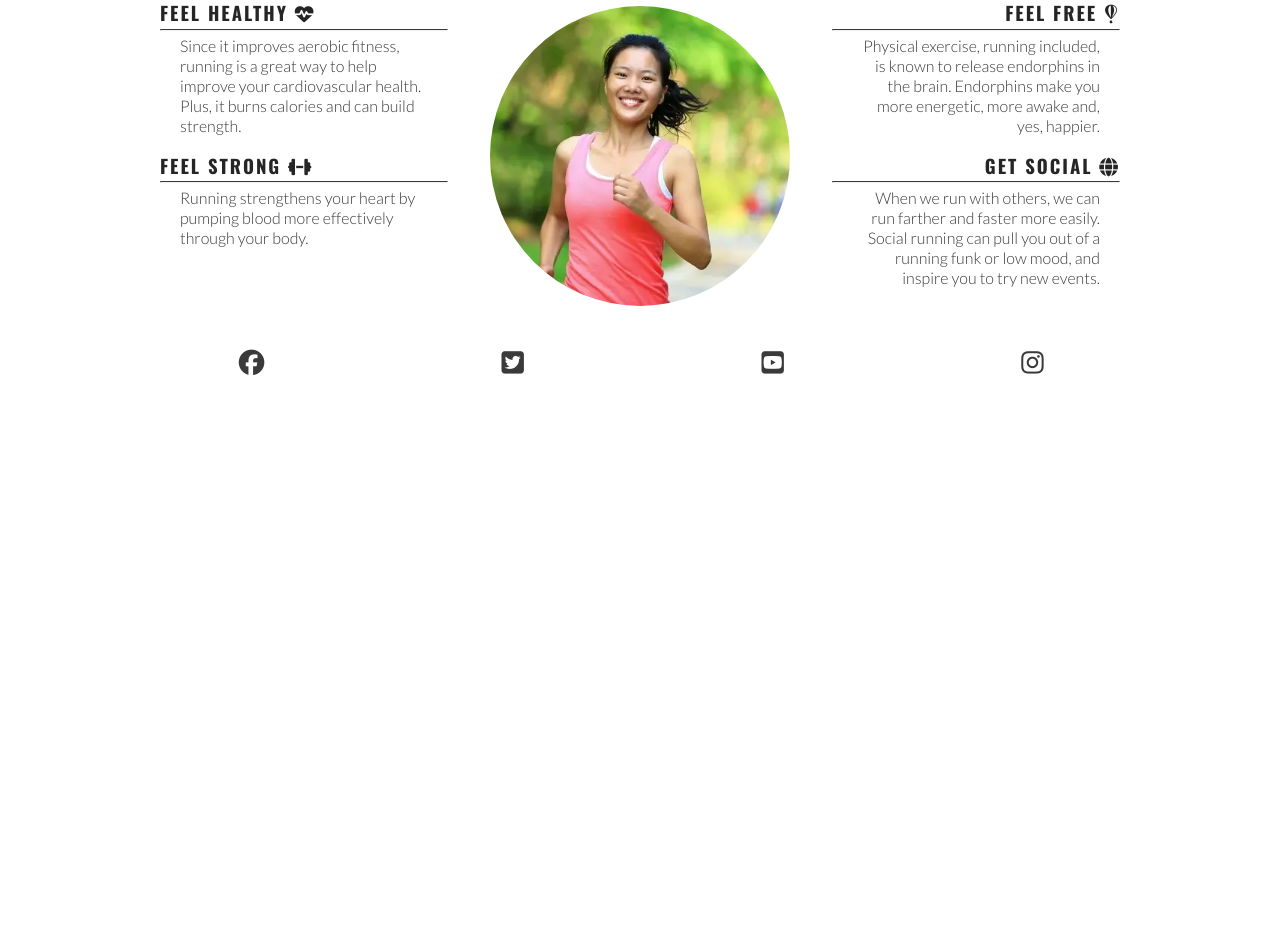
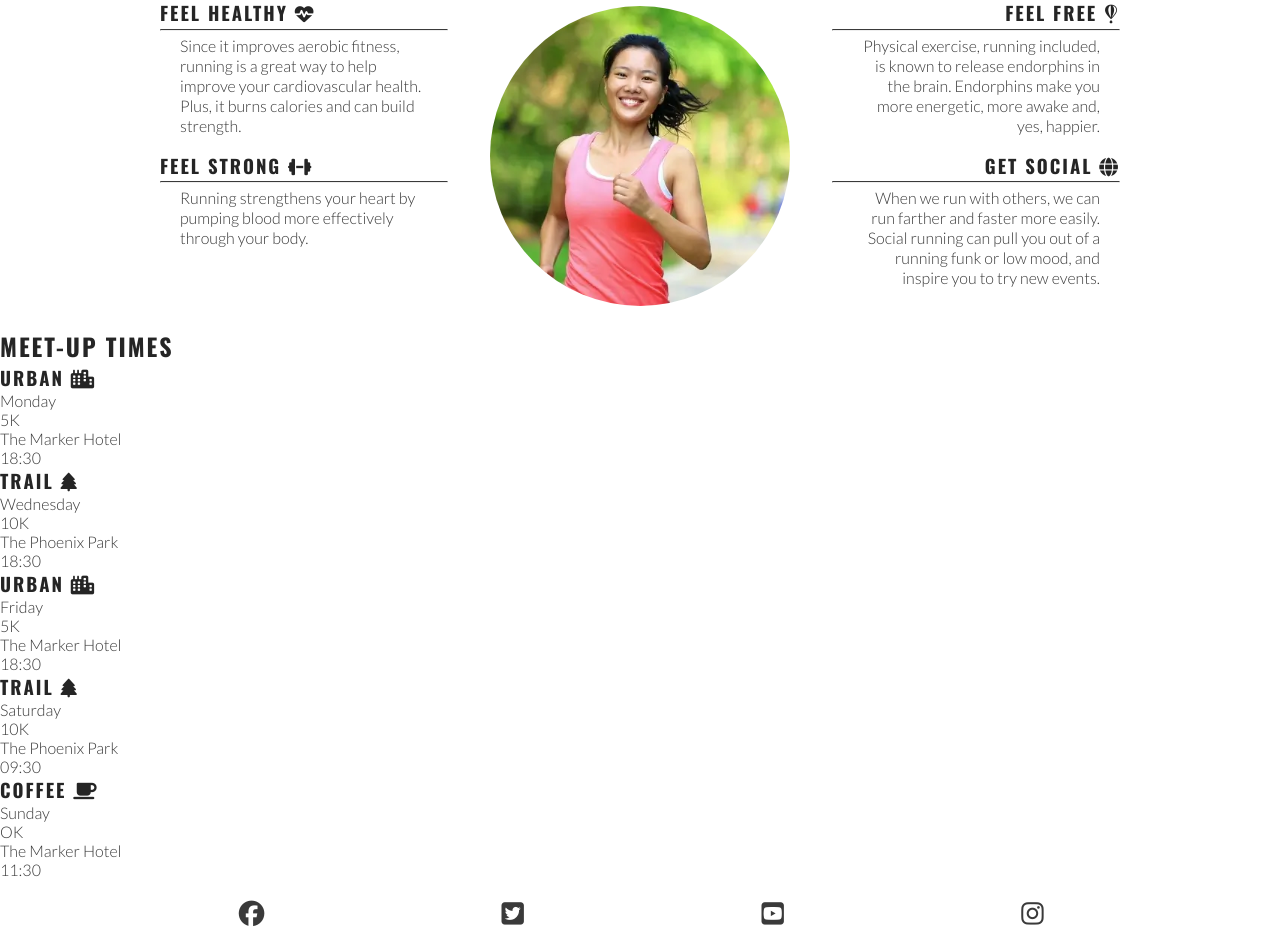
Before and after one commit to cmoynan/Love-Run-3, a plain HTML site: page index.html in a window 1280 px wide. Shown: the part 782-1730 px from the top of the page. Before the commit the page ends 1179 px from the top, so only its background shows below. Drawn offline with nearby package versions, Linux system fonts and the light colour scheme.

Commit message:
added meetup times tohtml

```diff
--- a/index.html
+++ b/index.html
@@ -81,6 +81,48 @@
                 </div>
             </div>
         </section>
+        <section id="meetups">
+            <h2> Meet-up Times</h2>
+            <div id="times">
+                <div>
+                    <h3>URBAN <i class="fa-solid fa-city"></i></h3>
+                    <p>Monday</p>
+                    <p>5K</p>
+                    <p>The Marker Hotel</p>
+                    <p>18:30</p>
+                </div>
+                <div>
+                    <h3>TRAIL <i class="fa-solid fa-tree"></i></h3>
+                    <p>Wednesday</p>
+                    <p>10K</p>
+                    <p>The Phoenix Park</p>
+                    <p>18:30</p>
+                </div>
+                <div>
+                    <h3>URBAN <i class="fa-solid fa-city"></i></h3>
+                    <p>Friday</p>
+                    <p>5K</p>
+                    <p>The Marker Hotel</p>
+                    <p>18:30</p>
+                </div>
+                <div>
+                    <h3>TRAIL <i class="fa-solid fa-tree"></i></h3>
+                    <p>Saturday</p>
+                    <p>10K</p>
+                    <p>The Phoenix Park</p>
+                    <p>09:30</p>
+                </div>
+                <div>
+                    <h3>COFFEE <i class="fa-solid fa-mug-saucer"></i></h3>
+                    <p>Sunday</p>
+                    <p>OK</p>
+                    <p>The Marker Hotel</p>
+                    <p>11:30</p>
+                </div>
+            </div>
+
+
+        </section>
     </main>
 
     <!-- Footer -->
```
